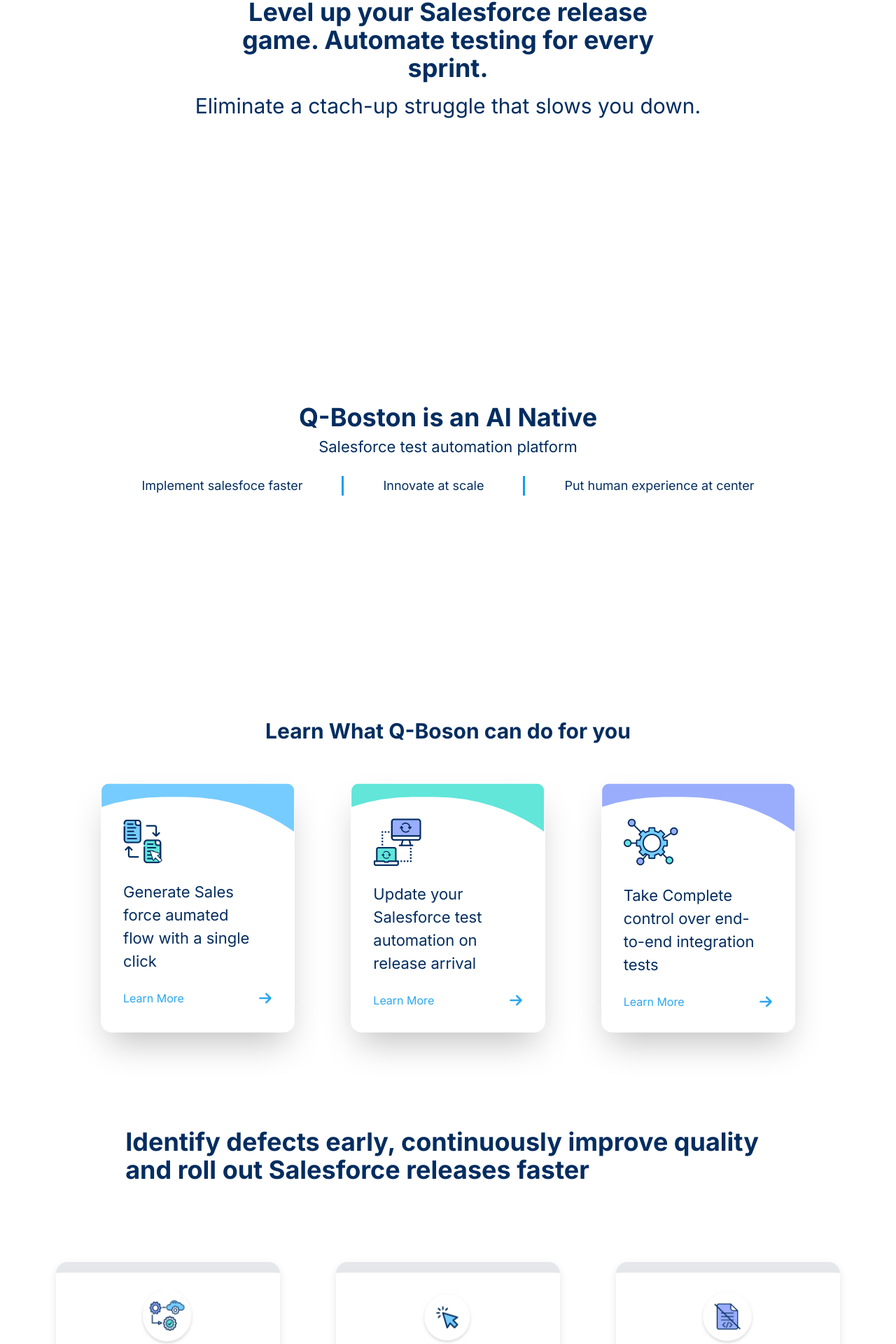
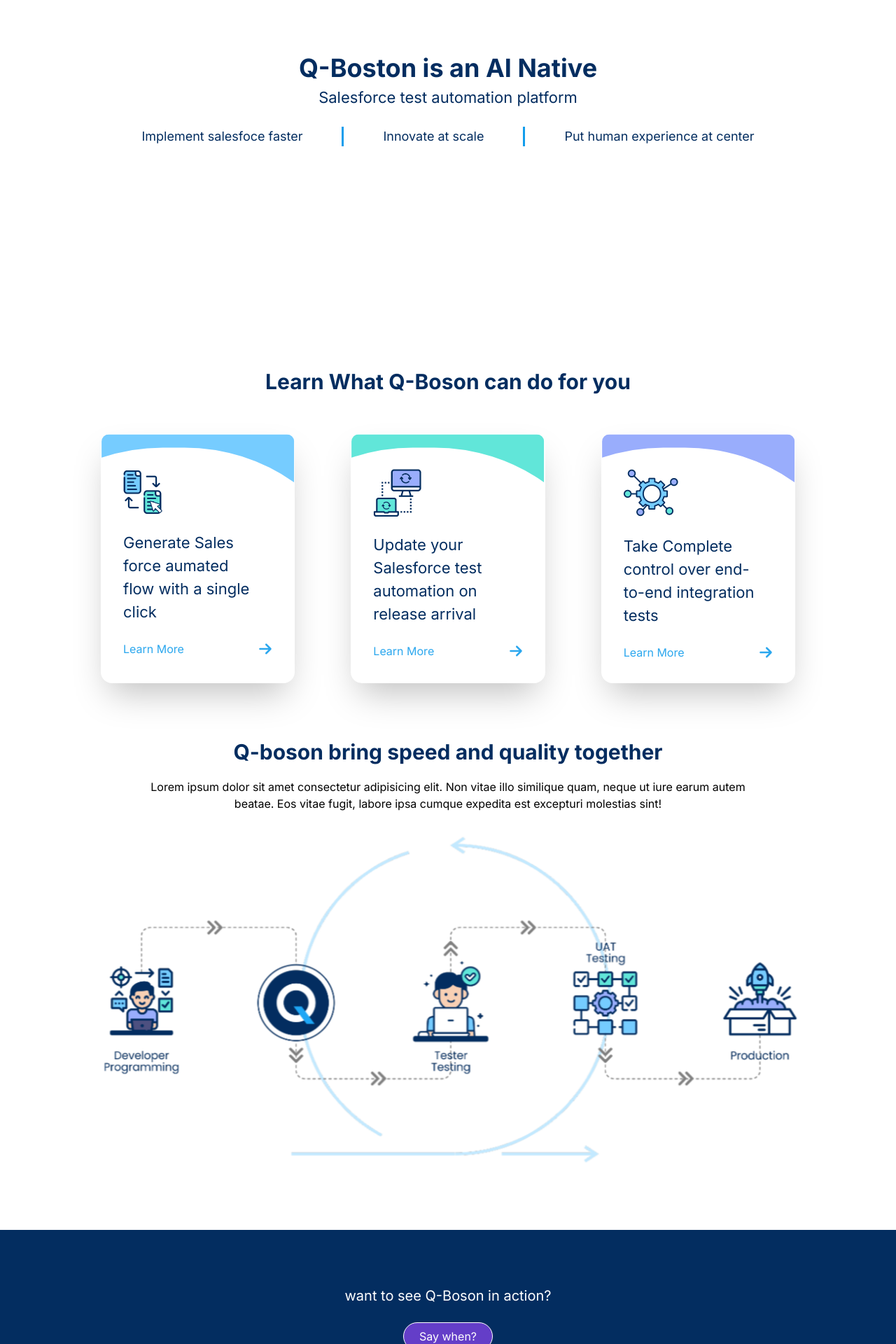
Before and after one commit to MurtazaKp/qualitia-components, a Next.js app: page / in a window 1280 px wide. Shown: the part 313-2233 px from the top of the page at 70% size. Built offline with nearby package versions, Linux system fonts and the light colour scheme.

Commit message:
fix image

```diff
--- a/src/app/page.tsx
+++ b/src/app/page.tsx
@@ -11,14 +11,14 @@
 export default function Home() {
   return (
     <div>
-      <BannerSection />
+      {/* <BannerSection /> */}
       <HeroSection />
       <CardSection />
-      <CardsComponent />
+      <ImageTextSection />
+      {/* <ImageText /> */}
+      {/* <CardsComponent /> */}
       <CtaSection />
       <QualitiaCustomers />
-      <ImageText />
-      <ImageTextSection />
     </div>
   );
 }
--- a/src/components/cardSection/cardSection.tsx
+++ b/src/components/cardSection/cardSection.tsx
@@ -13,12 +13,12 @@
           "The Al-powered test automation generation, just on a single click",
       },
       {
-        icons: { src: "/images/circleArrow.png", alt: "card2" },
+        icons: { src: "/images/circleArrow.PNG", alt: "card2" },
         description:
           "The Al-powered test automation generation, just on a single click",
       },
       {
-        icons: { src: "/images/paper.png", alt: "card3" },
+        icons: { src: "/images/paper.PNG", alt: "card3" },
         description:
           "The Al-powered test automation generation, just on a single click",
       },
```
